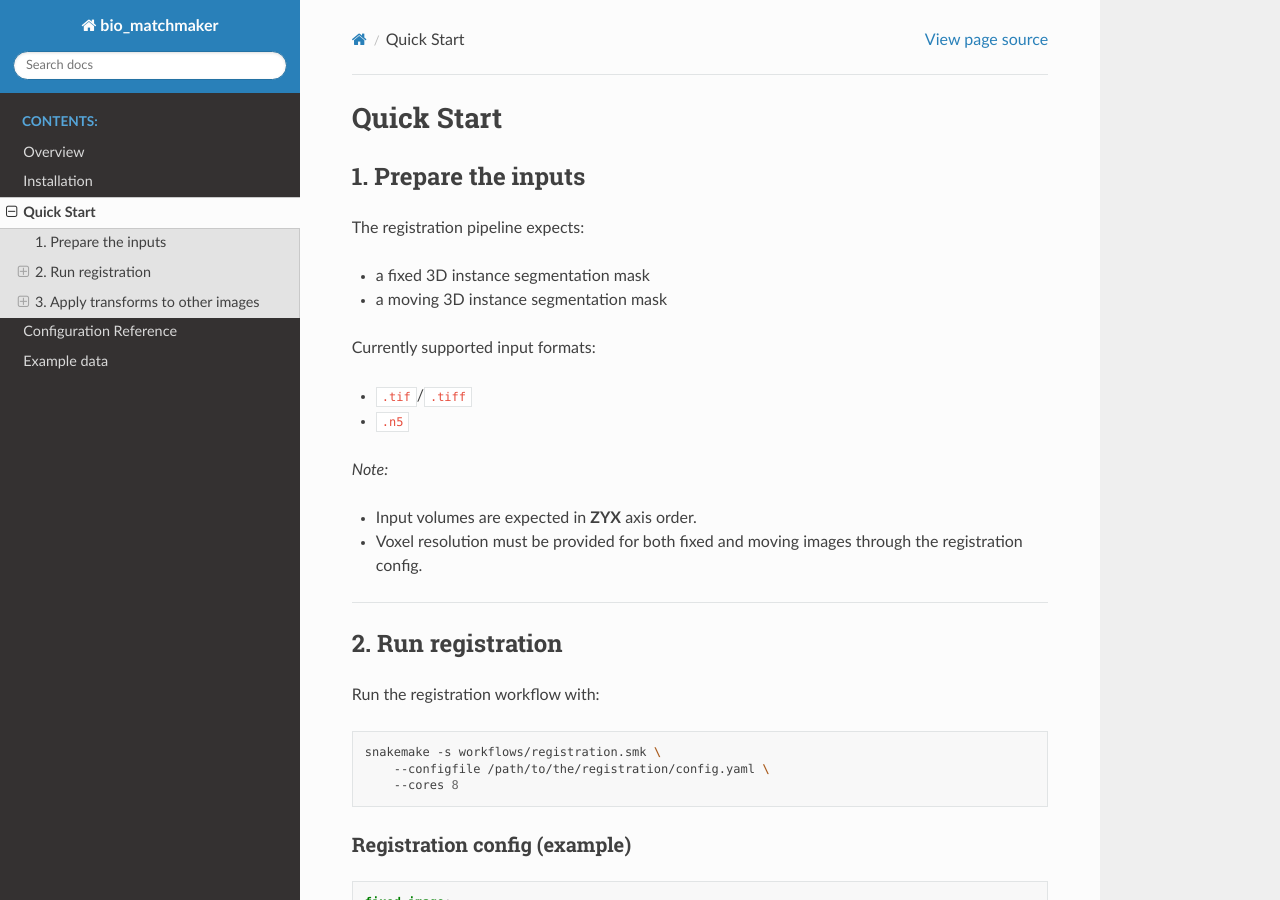
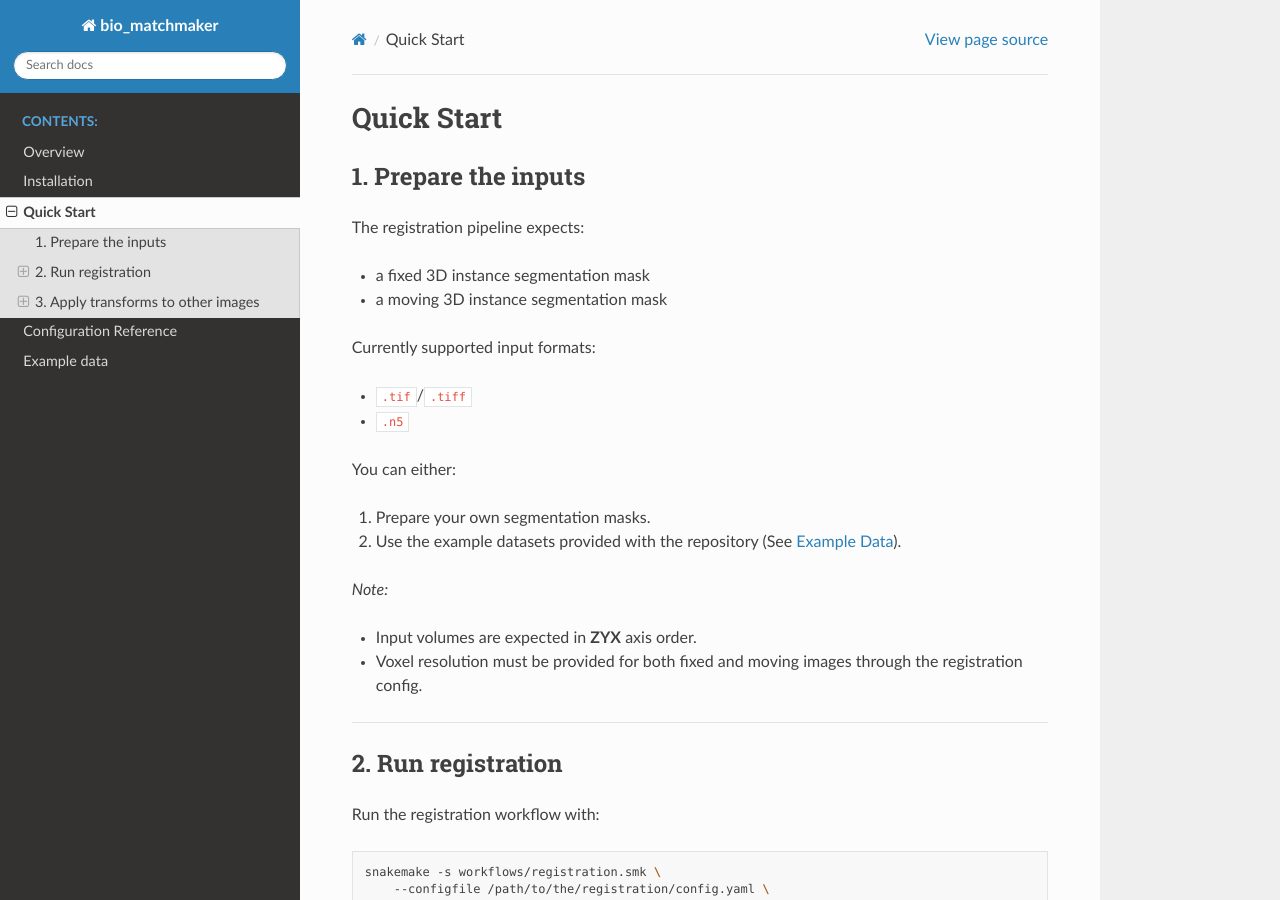
Before and after one commit to kreshuklab/image-matchmaker, a Sphinx documentation site: the page built from docs/source/quickstart.md, in a window 1280 px wide and 900 px high. Built offline with Sphinx 7.4.7 and the Read the Docs theme 3.1.0, drawn with Linux system fonts in a browser that asks for light colours.

Commit message:
docs: link example data to quick start

```diff
--- a/docs/source/quickstart.md
+++ b/docs/source/quickstart.md
@@ -11,6 +11,11 @@ Currently supported input formats:
 
 * `.tif`/`.tiff`
 * `.n5`
+
+You can either:
+
+1. Prepare your own segmentation masks.
+2. Use the example datasets provided with the repository (See {doc}`Example Data <example_data>`).
 
 *Note:*
 - Input volumes are expected in **ZYX** axis order.
```
